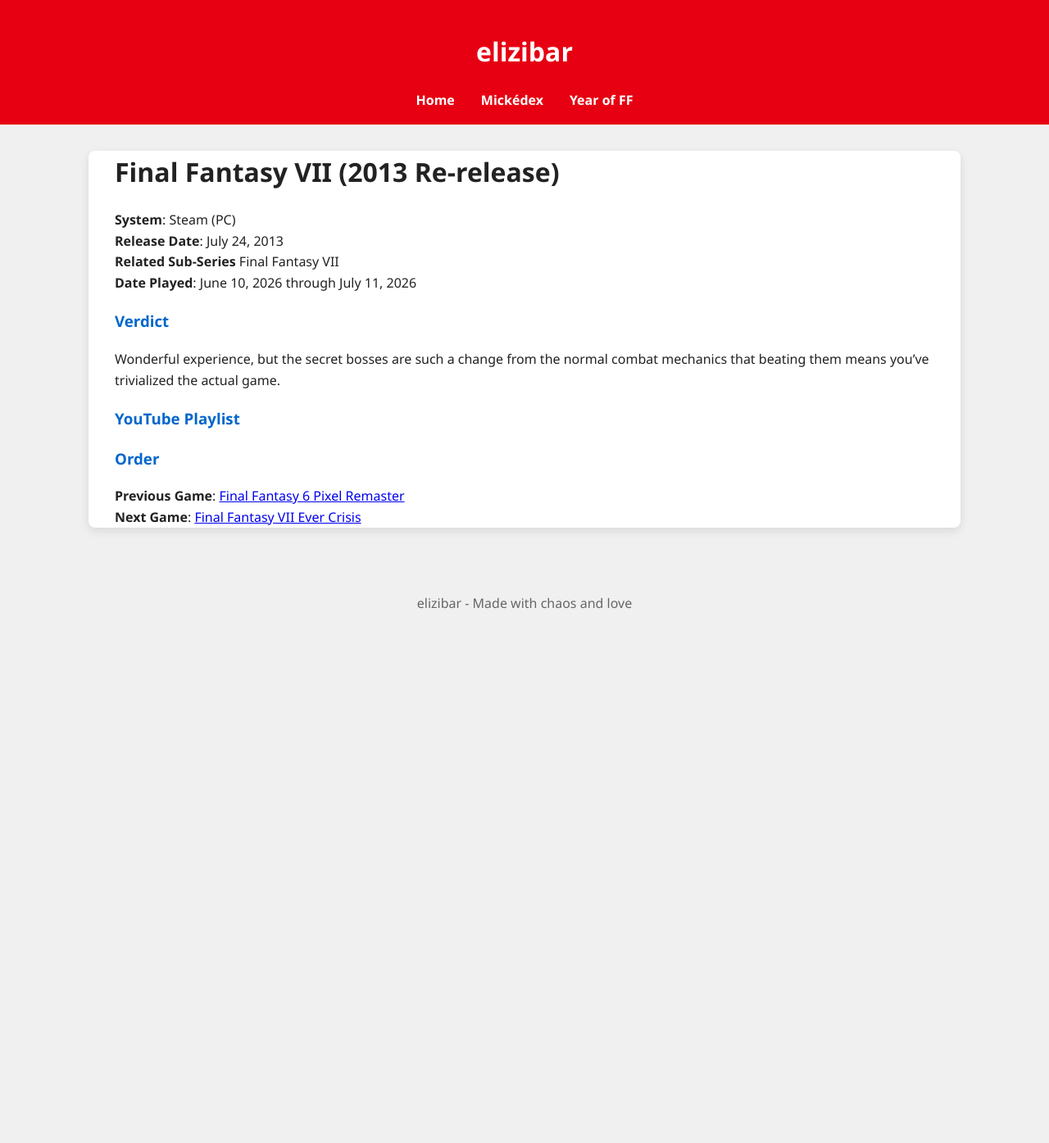
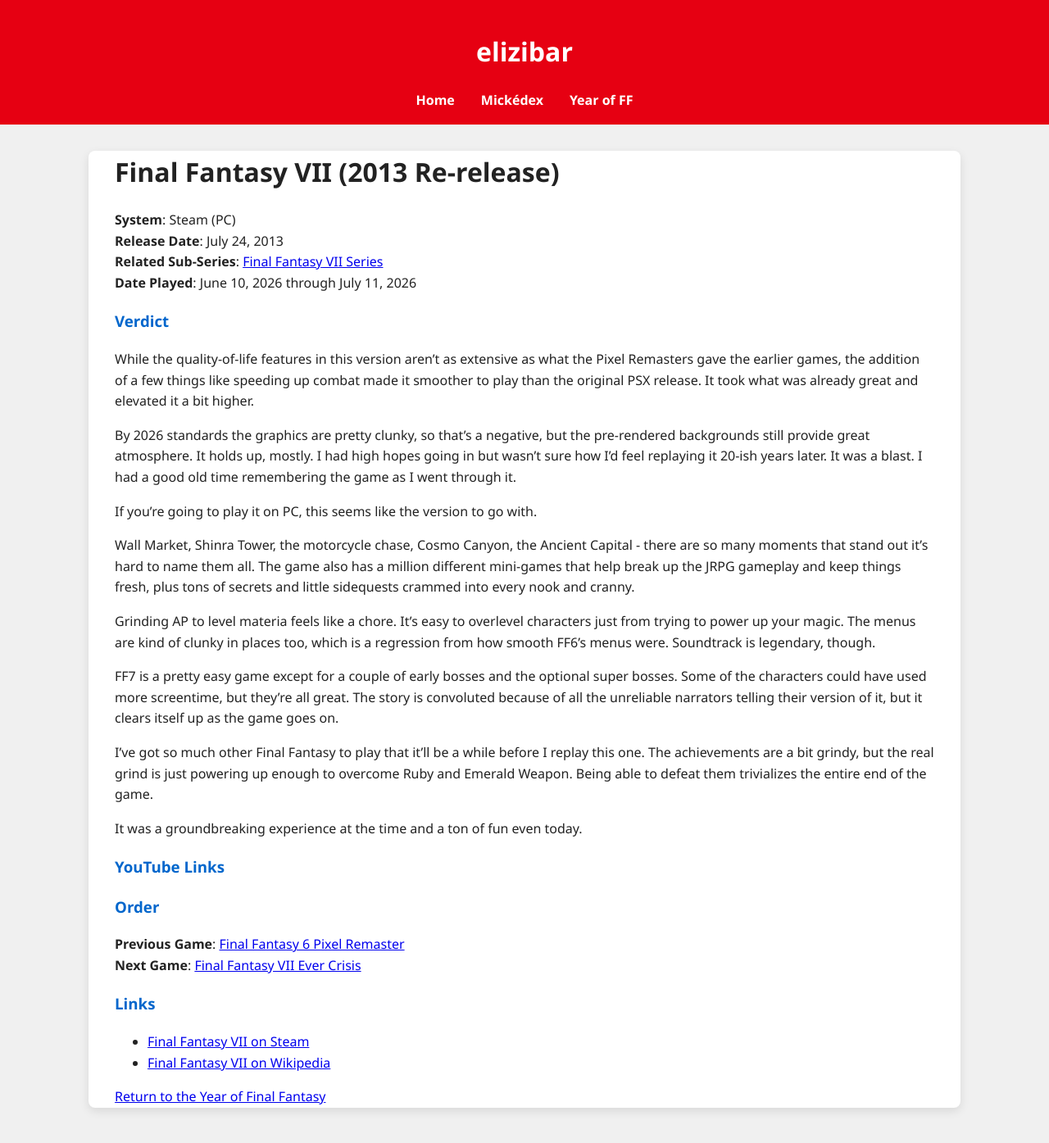
Before and after one commit to elizibar/elizibar.github.io, a Jekyll site: the page built from yearoffinalfantasy/FF7/ff72013.md, in a window 1280 px wide and 1400 px high. Shown: the top 1395 px of the window at 82% size. Built offline with Jekyll 4.4.1, drawn with Linux system fonts in a browser that asks for light colours.

Commit message:
Update ff72013.md

```diff
--- a/yearoffinalfantasy/FF7/ff72013.md
+++ b/yearoffinalfantasy/FF7/ff72013.md
@@ -6,16 +6,38 @@
 
 # Final Fantasy VII (2013 Re-release)
 
-**System**:  Steam (PC)
-**Release Date**:  July 24, 2013
-**Related Sub-Series**  Final Fantasy VII
-**Date Played**:  June 10, 2026 through July 11, 2026
+**System**: Steam (PC)
+**Release Date**: July 24, 2013
+**Related Sub-Series**: [Final Fantasy VII Series](/yearoffinalfantasy/ff7series/)
+**Date Played**: June 10, 2026 through July 11, 2026
 
 ### Verdict
-Wonderful experience, but the secret bosses are such a change from the normal combat mechanics that beating them means you've trivialized the actual game.
 
-### YouTube Playlist
+While the quality-of-life features in this version aren't as extensive as what the Pixel Remasters gave the earlier games, the addition of a few things like speeding up combat made it smoother to play than the original PSX release. It took what was already great and elevated it a bit higher.
+
+By 2026 standards the graphics are pretty clunky, so that's a negative, but the pre-rendered backgrounds still provide great atmosphere. It holds up, mostly. I had high hopes going in but wasn't sure how I'd feel replaying it 20-ish years later. It was a blast. I had a good old time remembering the game as I went through it.
+
+If you're going to play it on PC, this seems like the version to go with.
+
+Wall Market, Shinra Tower, the motorcycle chase, Cosmo Canyon, the Ancient Capital - there are so many moments that stand out it's hard to name them all. The game also has a million different mini-games that help break up the JRPG gameplay and keep things fresh, plus tons of secrets and little sidequests crammed into every nook and cranny.
+
+Grinding AP to level materia feels like a chore. It's easy to overlevel characters just from trying to power up your magic. The menus are kind of clunky in places too, which is a regression from how smooth FF6's menus were. Soundtrack is legendary, though.
+
+FF7 is a pretty easy game except for a couple of early bosses and the optional super bosses. Some of the characters could have used more screentime, but they're all great. The story is convoluted because of all the unreliable narrators telling their version of it, but it clears itself up as the game goes on.
+
+I've got so much other Final Fantasy to play that it'll be a while before I replay this one. The achievements are a bit grindy, but the real grind is just powering up enough to overcome Ruby and Emerald Weapon. Being able to defeat them trivializes the entire end of the game.
+
+It was a groundbreaking experience at the time and a ton of fun even today.
+
+### YouTube Links
 
 ### Order
-**Previous Game**:  [Final Fantasy 6 Pixel Remaster](/yearoffinalfantasy/ff6pr/)
-**Next Game**:  [Final Fantasy VII Ever Crisis](/yearoffinalfantasy/ff7evercrisis/)
+**Previous Game**: [Final Fantasy 6 Pixel Remaster](/yearoffinalfantasy/ff6pr/)
+**Next Game**: [Final Fantasy VII Ever Crisis](/yearoffinalfantasy/ff7evercrisis/)
+
+### Links
+
+- [Final Fantasy VII on Steam](https://store.steampowered.com/app/39140/FINAL_FANTASY_VII/)
+- [Final Fantasy VII on Wikipedia](https://en.wikipedia.org/wiki/Final_Fantasy_VII)
+
+[Return to the Year of Final Fantasy](/yearoffinalfantasy/)
```
